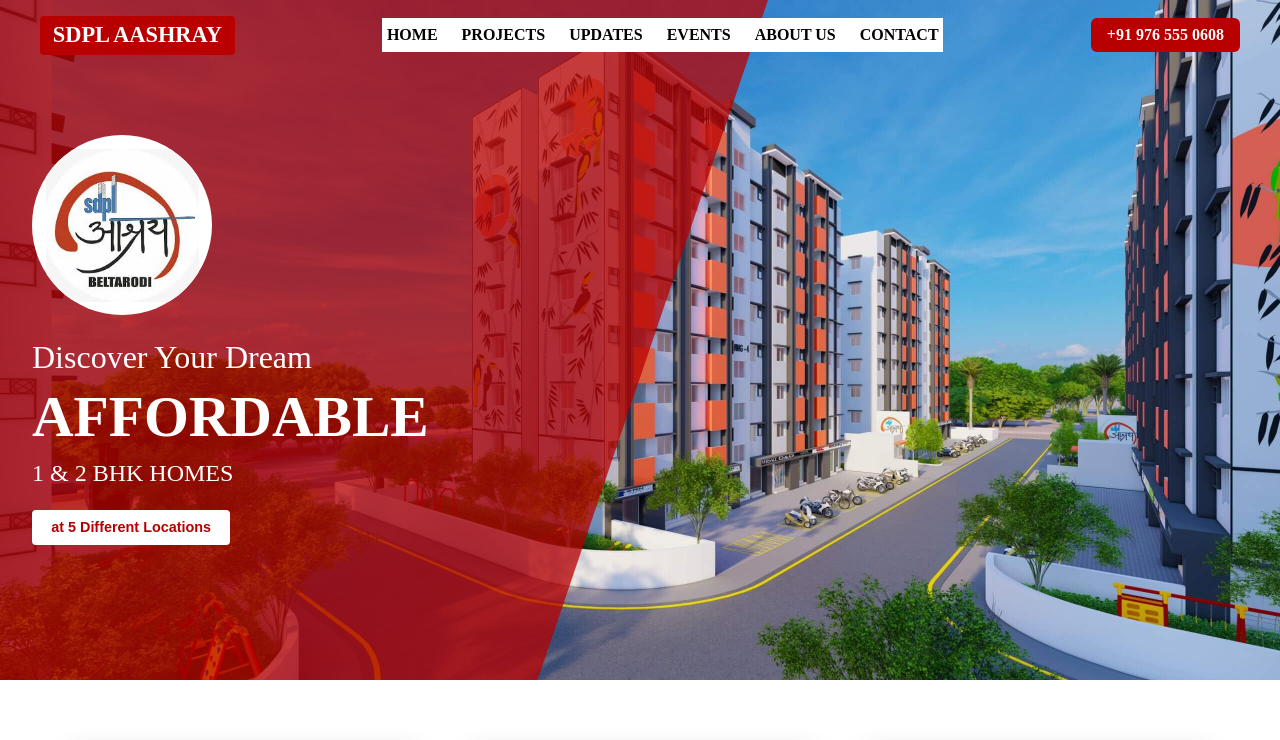
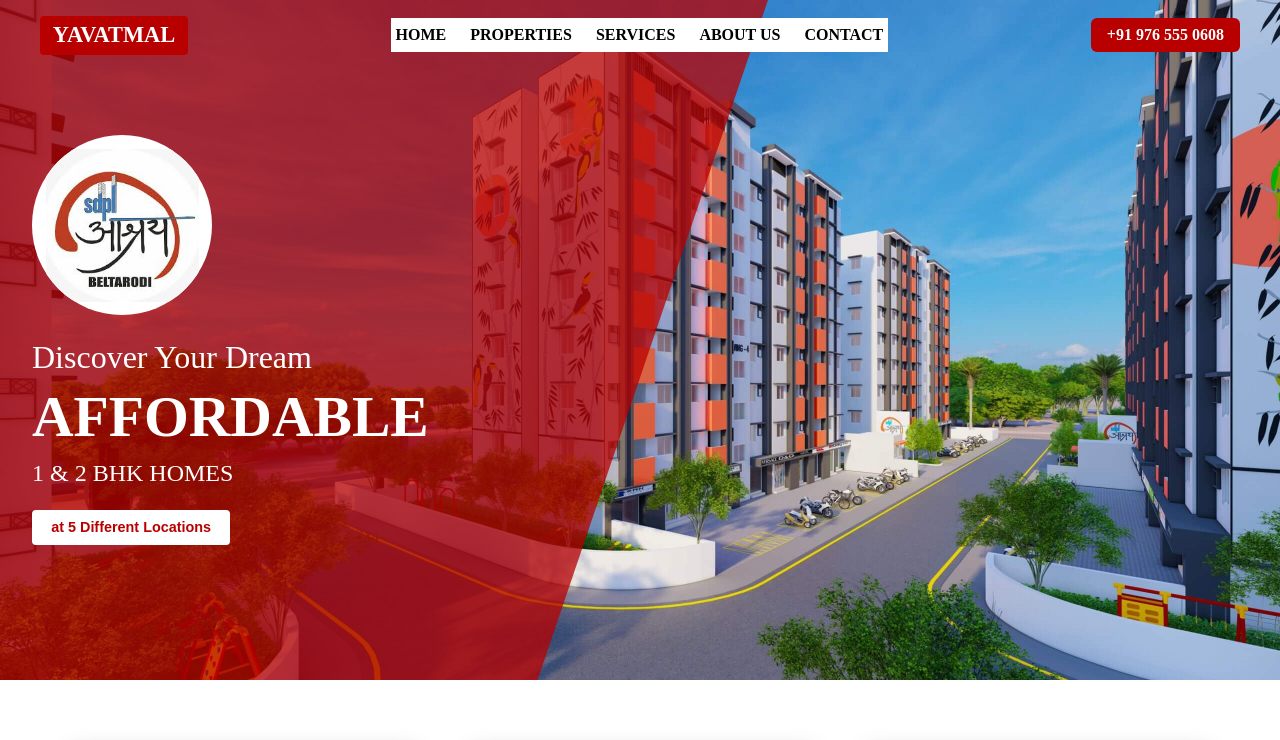
Before and after one commit to madhumitasugandhi/Property-Dealers, a React (Vite) app: page / in a window 1280 px wide. Shown: the top 740 px of the page. Built offline with nearby package versions, Linux system fonts and the light colour scheme.

Commit message:
Navbar updated

```diff
--- a/src/components/Navbar.jsx
+++ b/src/components/Navbar.jsx
@@ -12,8 +12,6 @@
   background-color: ${({ isScrolled }) => (isScrolled ? '#b80000' : 'transparent')};
   box-shadow: ${({ isScrolled }) => (isScrolled ? '0 2px 4px rgba(0,0,0,0.1)' : 'none')};
 `;
-
-
 
 const NavContainer = styled.div`
   max-width: 1200px;
@@ -119,13 +117,12 @@
   return (
     <Nav isScrolled={isScrolled}>
       <NavContainer>
-        <Logo>SDPL AASHRAY</Logo>
+        <Logo>YAVATMAL</Logo>
 
         <Links>
           <a href="/">HOME</a>
-          <a href="#">PROJECTS</a>
-          <a href="#">UPDATES</a>
-          <a href="#">EVENTS</a>
+          <a href="#">PROPERTIES</a>
+          <a href="#">SERVICES</a>
           <a href="#">ABOUT US</a>
           <a href="#">CONTACT</a>
         </Links>
```
